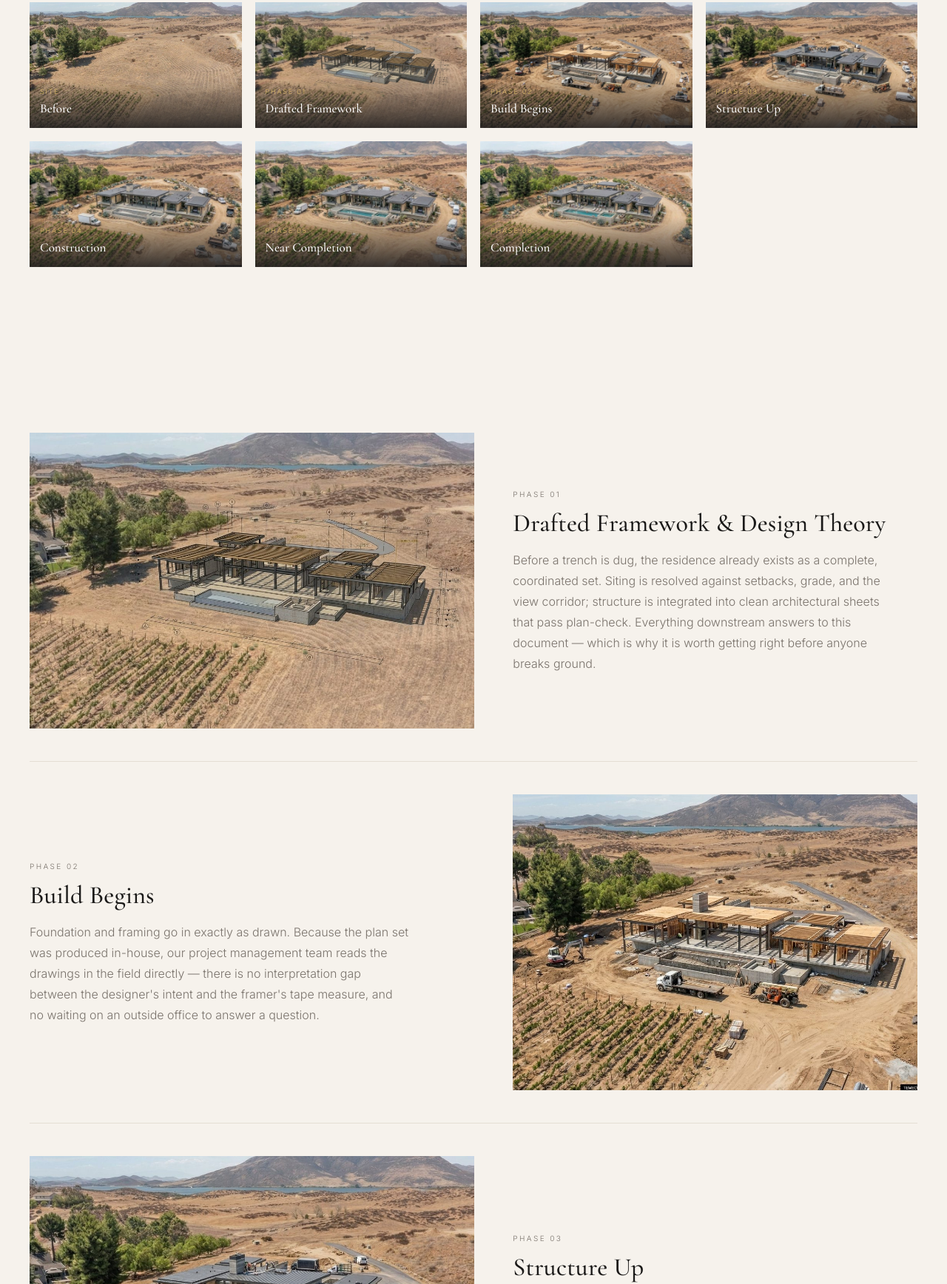
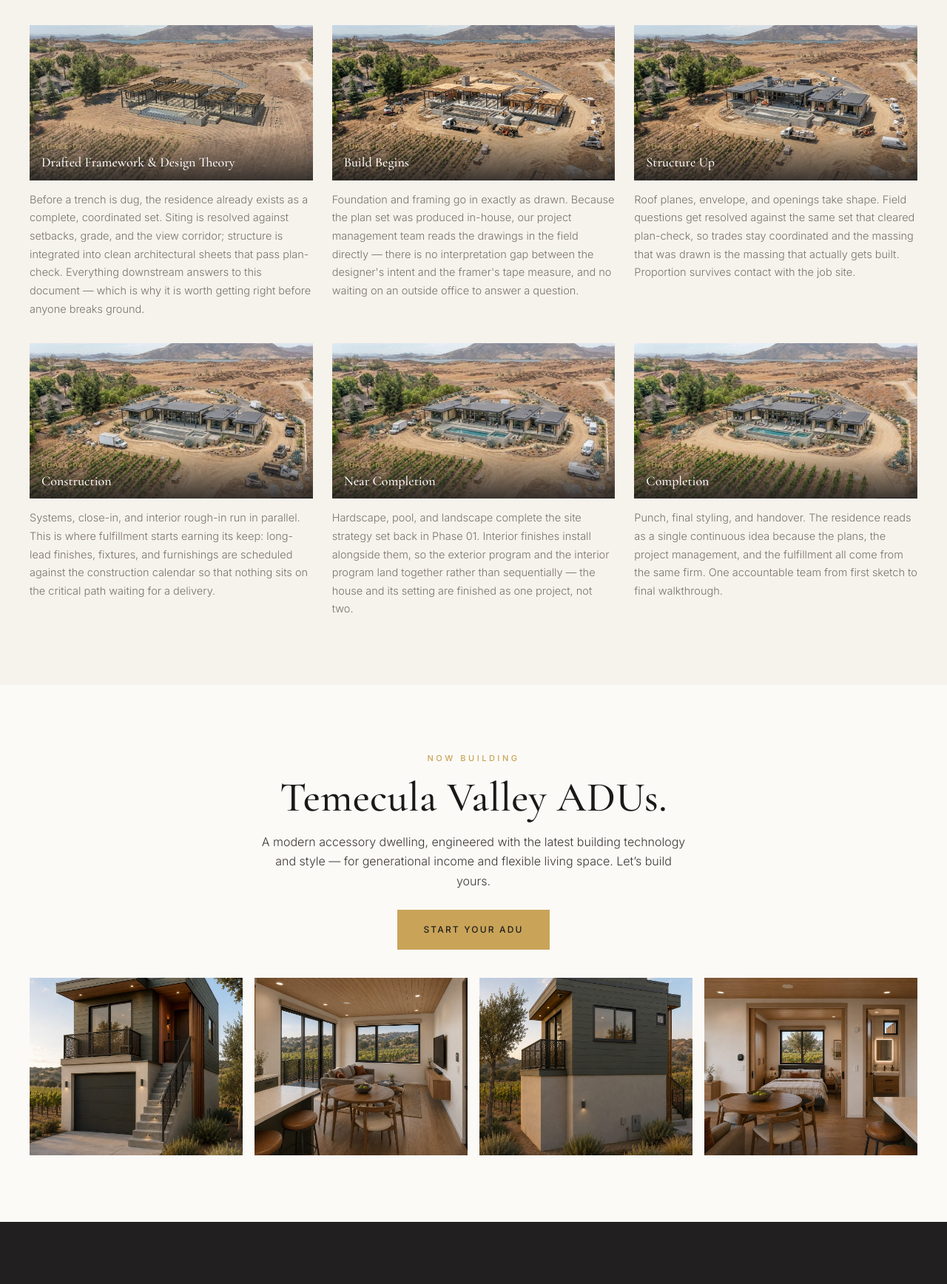
Before and after one commit to temeculadesignco/temecula-interior-design, a plain HTML site: page architectural-process.html in a window 1280 px wide. Shown: the part 1428-3164 px from the top of the page at 74% size. Drawn offline with nearby package versions, Linux system fonts and the light colour scheme.

Commit message:
Process page: phase grid + ADU section; Services entry image smaller; unlink portfolio tile

```diff
--- a/architectural-process.html
+++ b/architectural-process.html
@@ -59,78 +59,41 @@
   </section>
 
 
-  <section class="pad-sm tl-sec">
+  <section class="pad-sm ph-sec">
     <div class="wrap">
-      <div class="section-head center" style="margin:0 auto 40px;text-align:center">
+      <div class="section-head center" style="margin:0 auto 44px;text-align:center">
         <p class="eyebrow">The Sequence</p>
         <h2>From bare site to completion.</h2>
-        <p style="max-width:62ch;margin:14px auto 0">One vantage point, held across the life of the project.</p>
+        <p style="max-width:62ch;margin:14px auto 0">One vantage point over a single Temecula Valley estate project, followed phase by phase.</p>
       </div>
-      <div class="tl-grid">
-        <figure class="tlf"><img src="/estate-site-before.jpg" alt="Site — Before, Temecula Valley estate project by Temecula Interior Design" loading="lazy"><figcaption><span>Site</span><b>Before</b></figcaption></figure>
-        <figure class="tlf"><img src="/estate-phase-1-framework.jpg" alt="Phase 01 — Drafted Framework, Temecula Valley estate project by Temecula Interior Design" loading="lazy"><figcaption><span>Phase 01</span><b>Drafted Framework</b></figcaption></figure>
-        <figure class="tlf"><img src="/estate-phase-2-build.jpg" alt="Phase 02 — Build Begins, Temecula Valley estate project by Temecula Interior Design" loading="lazy"><figcaption><span>Phase 02</span><b>Build Begins</b></figcaption></figure>
-        <figure class="tlf"><img src="/estate-phase-3-build.jpg" alt="Phase 03 — Structure Up, Temecula Valley estate project by Temecula Interior Design" loading="lazy"><figcaption><span>Phase 03</span><b>Structure Up</b></figcaption></figure>
-        <figure class="tlf"><img src="/estate-phase-4-construction.jpg" alt="Phase 04 — Construction, Temecula Valley estate project by Temecula Interior Design" loading="lazy"><figcaption><span>Phase 04</span><b>Construction</b></figcaption></figure>
-        <figure class="tlf"><img src="/estate-phase-5-near-completion.jpg" alt="Phase 05 — Near Completion, Temecula Valley estate project by Temecula Interior Design" loading="lazy"><figcaption><span>Phase 05</span><b>Near Completion</b></figcaption></figure>
-        <figure class="tlf"><img src="/estate-phase-6-completion.jpg" alt="Phase 06 — Completion, Temecula Valley estate project by Temecula Interior Design" loading="lazy"><figcaption><span>Phase 06</span><b>Completion</b></figcaption></figure>
+      <div class="ph-grid">
+        <article class="pcell"><figure class="pcell-im"><img src="/estate-phase-1-framework.jpg" alt="Phase 01 — Drafted Framework and Design Theory, Temecula Valley residence by Temecula Interior Design" loading="lazy"><figcaption><span>Phase 01</span><b>Drafted Framework &amp; Design Theory</b></figcaption></figure><p>Before a trench is dug, the residence already exists as a complete, coordinated set. Siting is resolved against setbacks, grade, and the view corridor; structure is integrated into clean architectural sheets that pass plan-check. Everything downstream answers to this document — which is why it is worth getting right before anyone breaks ground.</p></article>
+        <article class="pcell"><figure class="pcell-im"><img src="/estate-phase-2-build.jpg" alt="Phase 02 — Build Begins, Temecula Valley residence by Temecula Interior Design" loading="lazy"><figcaption><span>Phase 02</span><b>Build Begins</b></figcaption></figure><p>Foundation and framing go in exactly as drawn. Because the plan set was produced in-house, our project management team reads the drawings in the field directly — there is no interpretation gap between the designer's intent and the framer's tape measure, and no waiting on an outside office to answer a question.</p></article>
+        <article class="pcell"><figure class="pcell-im"><img src="/estate-phase-3-build.jpg" alt="Phase 03 — Structure Up, Temecula Valley residence by Temecula Interior Design" loading="lazy"><figcaption><span>Phase 03</span><b>Structure Up</b></figcaption></figure><p>Roof planes, envelope, and openings take shape. Field questions get resolved against the same set that cleared plan-check, so trades stay coordinated and the massing that was drawn is the massing that actually gets built. Proportion survives contact with the job site.</p></article>
+        <article class="pcell"><figure class="pcell-im"><img src="/estate-phase-4-construction.jpg" alt="Phase 04 — Construction, Temecula Valley residence by Temecula Interior Design" loading="lazy"><figcaption><span>Phase 04</span><b>Construction</b></figcaption></figure><p>Systems, close-in, and interior rough-in run in parallel. This is where fulfillment starts earning its keep: long-lead finishes, fixtures, and furnishings are scheduled against the construction calendar so that nothing sits on the critical path waiting for a delivery.</p></article>
+        <article class="pcell"><figure class="pcell-im"><img src="/estate-phase-5-near-completion.jpg" alt="Phase 05 — Near Completion, Temecula Valley residence by Temecula Interior Design" loading="lazy"><figcaption><span>Phase 05</span><b>Near Completion</b></figcaption></figure><p>Hardscape, pool, and landscape complete the site strategy set back in Phase 01. Interior finishes install alongside them, so the exterior program and the interior program land together rather than sequentially — the house and its setting are finished as one project, not two.</p></article>
+        <article class="pcell"><figure class="pcell-im"><img src="/estate-phase-6-completion.jpg" alt="Phase 06 — Completion, Temecula Valley residence by Temecula Interior Design" loading="lazy"><figcaption><span>Phase 06</span><b>Completion</b></figcaption></figure><p>Punch, final styling, and handover. The residence reads as a single continuous idea because the plans, the project management, and the fulfillment all come from the same firm. One accountable team from first sketch to final walkthrough.</p></article>
       </div>
     </div>
   </section>
-  <section class="pad-sm ph-sec">
+
+    <section class="pad-sm adu-sec">
     <div class="wrap">
-      <article class="ph">
-        <div class="ph-img"><img src="/estate-phase-1-framework.jpg" alt="Phase 01 — Drafted Framework and Design Theory, Temecula Valley residence by Temecula Interior Design" loading="lazy"></div>
-        <div class="ph-txt">
-          <p class="ph-num">Phase 01</p>
-          <h2>Drafted Framework &amp; Design Theory</h2>
-          <p>Before a trench is dug, the residence already exists as a complete, coordinated set. Siting is resolved against setbacks, grade, and the view corridor; structure is integrated into clean architectural sheets that pass plan-check. Everything downstream answers to this document — which is why it is worth getting right before anyone breaks ground.</p>
-        </div>
-      </article>
-      <article class="ph alt">
-        <div class="ph-img"><img src="/estate-phase-2-build.jpg" alt="Phase 02 — Build Begins, Temecula Valley residence by Temecula Interior Design" loading="lazy"></div>
-        <div class="ph-txt">
-          <p class="ph-num">Phase 02</p>
-          <h2>Build Begins</h2>
-          <p>Foundation and framing go in exactly as drawn. Because the plan set was produced in-house, our project management team reads the drawings in the field directly — there is no interpretation gap between the designer's intent and the framer's tape measure, and no waiting on an outside office to answer a question.</p>
-        </div>
-      </article>
-      <article class="ph">
-        <div class="ph-img"><img src="/estate-phase-3-build.jpg" alt="Phase 03 — Structure Up, Temecula Valley residence by Temecula Interior Design" loading="lazy"></div>
-        <div class="ph-txt">
-          <p class="ph-num">Phase 03</p>
-          <h2>Structure Up</h2>
-          <p>Roof planes, envelope, and openings take shape. Field questions get resolved against the same set that cleared plan-check, so trades stay coordinated and the massing that was drawn is the massing that actually gets built. Proportion survives contact with the job site.</p>
-        </div>
-      </article>
-      <article class="ph alt">
-        <div class="ph-img"><img src="/estate-phase-4-construction.jpg" alt="Phase 04 — Construction, Temecula Valley residence by Temecula Interior Design" loading="lazy"></div>
-        <div class="ph-txt">
-          <p class="ph-num">Phase 04</p>
-          <h2>Construction</h2>
-          <p>Systems, close-in, and interior rough-in run in parallel. This is where fulfillment starts earning its keep: long-lead finishes, fixtures, and furnishings are scheduled against the construction calendar so that nothing sits on the critical path waiting for a delivery.</p>
-        </div>
-      </article>
-      <article class="ph">
-        <div class="ph-img"><img src="/estate-phase-5-near-completion.jpg" alt="Phase 05 — Near Completion, Temecula Valley residence by Temecula Interior Design" loading="lazy"></div>
-        <div class="ph-txt">
-          <p class="ph-num">Phase 05</p>
-          <h2>Near Completion</h2>
-          <p>Hardscape, pool, and landscape complete the site strategy set back in Phase 01. Interior finishes install alongside them, so the exterior program and the interior program land together rather than sequentially — the house and its setting are finished as one project, not two.</p>
-        </div>
-      </article>
-      <article class="ph alt">
-        <div class="ph-img"><img src="/estate-phase-6-completion.jpg" alt="Phase 06 — Completion, Temecula Valley residence by Temecula Interior Design" loading="lazy"></div>
-        <div class="ph-txt">
-          <p class="ph-num">Phase 06</p>
-          <h2>Completion</h2>
-          <p>Punch, final styling, and handover. The residence reads as a single continuous idea because the plans, the project management, and the fulfillment all come from the same firm. One accountable team from first sketch to final walkthrough.</p>
-        </div>
-      </article>
+      <div class="section-head center" style="margin:0 auto 38px;text-align:center">
+        <p class="eyebrow">Now Building</p>
+        <h2 style="margin:14px 0 0">Temecula Valley ADUs.</h2>
+        <p style="max-width:58ch;margin:16px auto 0">A modern accessory dwelling, engineered with the latest building technology and style &mdash; for generational income and flexible living space. Let&rsquo;s build yours.</p>
+        <a class="btn btn-gold" href="/about" style="margin-top:26px;display:inline-block">Start Your ADU</a>
+      </div>
+      <div class="adu-grid">
+        <figure><img src="/adu-1.jpg" alt="Modern Temecula Valley ADU exterior by Temecula Interior Design" loading="lazy"></figure>
+        <figure><img src="/adu-2.jpg" alt="Modern Temecula Valley ADU living and dining interior" loading="lazy"></figure>
+        <figure><img src="/adu-3.jpg" alt="Modern Temecula Valley ADU set in the vineyard" loading="lazy"></figure>
+        <figure><img src="/adu-4.jpg" alt="Modern Temecula Valley ADU interior with vineyard view" loading="lazy"></figure>
+      </div>
     </div>
   </section>
-
-  <section class="pad-sm cta-sec">
+<section class="pad-sm cta-sec">
     <div class="wrap" style="text-align:center">
       <p class="eyebrow">Start a Project</p>
       <h2 style="margin:14px 0 18px">Have a site in mind?</h2>
@@ -141,16 +104,6 @@
 </main>
 
 <style>
-.tl-sec{background:var(--cream)}
-.tl-grid{display:grid;grid-template-columns:repeat(4,1fr);gap:18px}
-.tl-grid .tlf{margin:0;position:relative;overflow:hidden;background:var(--charcoal)}
-.tl-grid .tlf img{width:100%;height:170px;object-fit:cover;display:block;transition:.6s}
-.tl-grid .tlf:hover img{transform:scale(1.06)}
-.tl-grid .tlf figcaption{position:absolute;left:0;right:0;bottom:0;padding:12px 14px;background:linear-gradient(180deg,rgba(33,31,31,0),rgba(33,31,31,.88));color:#fff}
-.tl-grid .tlf figcaption span{font-size:9px;letter-spacing:.2em;text-transform:uppercase;color:var(--gold-light);display:block}
-.tl-grid .tlf figcaption b{font-family:var(--serif);font-size:17px;font-weight:500;display:block;margin-top:2px}
-@media(max-width:900px){.tl-grid{grid-template-columns:repeat(2,1fr)}}
-@media(max-width:520px){.tl-grid{grid-template-columns:1fr}}
 .phero .how{
   font-family:var(--sans);
   font-size:12px;
@@ -175,24 +128,30 @@
 .intro-im img{width:100%;height:340px;object-fit:cover;display:block}
 .lede{font-family:var(--serif);font-size:22px;line-height:1.55;color:var(--ink)}
 .ph-sec{background:var(--cream)}
-.ph{display:grid;grid-template-columns:1.1fr 1fr;gap:52px;align-items:center;padding:44px 0;border-bottom:1px solid var(--line)}
-.ph:last-child{border-bottom:0}
-.ph.alt .ph-img{order:2}
-.ph-img img{width:100%;height:400px;object-fit:cover;display:block}
-.ph-num{font-size:10px;letter-spacing:.24em;text-transform:uppercase;color:var(--gold);margin-bottom:10px}
-.ph-txt h2{font-family:var(--serif);font-size:34px;font-weight:500;margin:0 0 16px;line-height:1.15}
-.ph-txt p{color:var(--muted);line-height:1.75;max-width:52ch}
+.ph-grid{display:grid;grid-template-columns:repeat(3,1fr);gap:34px 26px}
+.pcell{margin:0}
+.pcell-im{margin:0;position:relative;overflow:hidden;background:var(--charcoal)}
+.pcell-im img{width:100%;height:210px;object-fit:cover;display:block;transition:transform .7s cubic-bezier(.2,.7,.3,1)}
+.pcell:hover .pcell-im img{transform:scale(1.06)}
+.pcell-im figcaption{position:absolute;left:0;right:0;bottom:0;padding:14px 16px;background:linear-gradient(180deg,rgba(33,31,31,0),rgba(33,31,31,.86));color:#fff}
+.pcell-im figcaption span{font-size:9px;letter-spacing:.2em;text-transform:uppercase;color:var(--gold-light);display:block}
+.pcell-im figcaption b{font-family:var(--serif);font-size:18px;font-weight:500;display:block;margin-top:3px;line-height:1.15}
+.pcell p{color:var(--muted);line-height:1.7;font-size:14.5px;margin-top:14px;max-width:none}
+.adu-sec{background:var(--paper)}
+.adu-grid{display:grid;grid-template-columns:repeat(4,1fr);gap:16px;margin-top:6px}
+.adu-grid figure{margin:0;overflow:hidden;background:var(--charcoal)}
+.adu-grid img{width:100%;height:240px;object-fit:cover;display:block;transition:transform .7s cubic-bezier(.2,.7,.3,1)}
+.adu-grid figure:hover img{transform:scale(1.05)}
 .cta-sec{background:var(--charcoal)}
 .cta-sec .eyebrow{color:var(--gold-light)}
 .cta-sec h2{color:#fff;font-family:var(--serif);font-size:38px;font-weight:500}
 .cta-sec p{color:rgba(255,255,255,.8)}
 @media(max-width:900px){
   .intro-wrap{grid-template-columns:1fr;gap:28px}
-  .ph{grid-template-columns:1fr;gap:24px;padding:32px 0}
-  .ph.alt .ph-img{order:0}
-  .ph-img img{height:260px}
-  .ph-txt h2{font-size:28px}
+  .ph-grid{grid-template-columns:1fr 1fr;gap:26px 20px}
+  .adu-grid{grid-template-columns:1fr 1fr}
 }
+@media(max-width:600px){.ph-grid{grid-template-columns:1fr}.adu-grid{grid-template-columns:1fr}}
 </style>
 
 <footer>
```
Also changed, not shown: portfolio.html (+1 -1 lines), services.html (+3 -3 lines), adu-1.jpg (added), adu-2.jpg (added), adu-3.jpg (added), adu-4.jpg (added).
